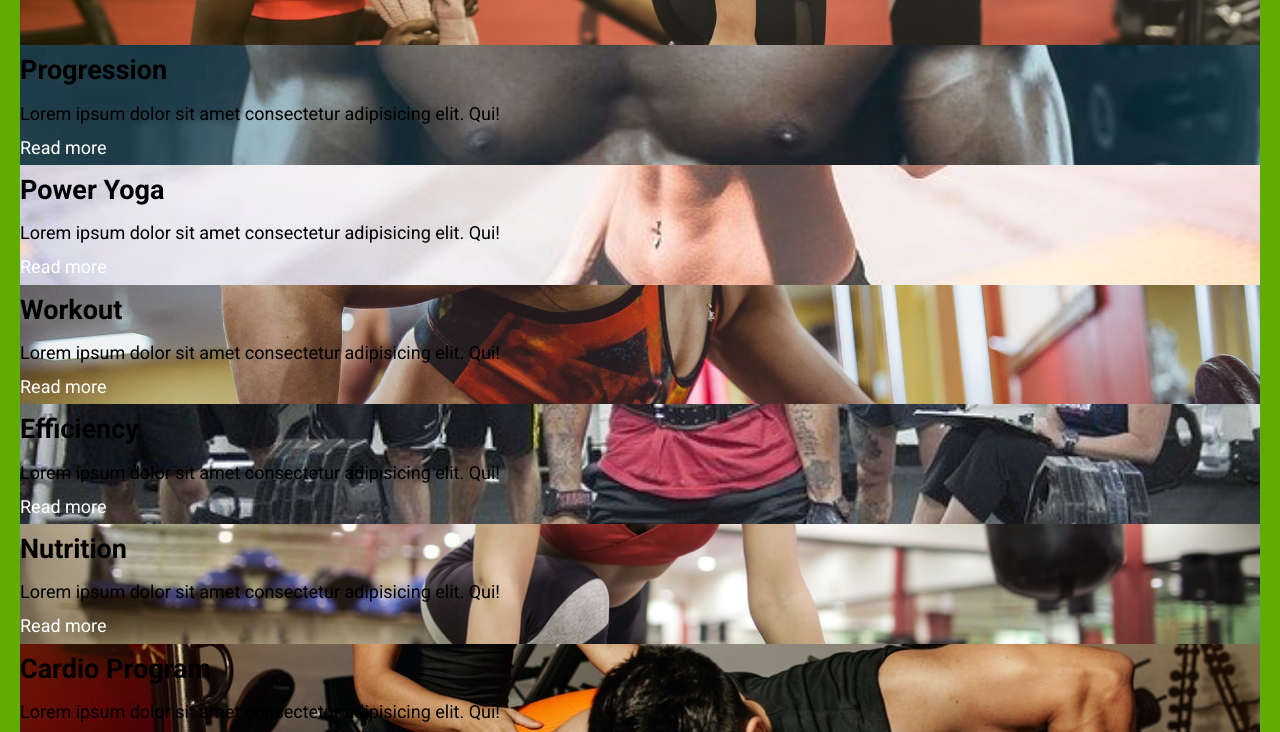
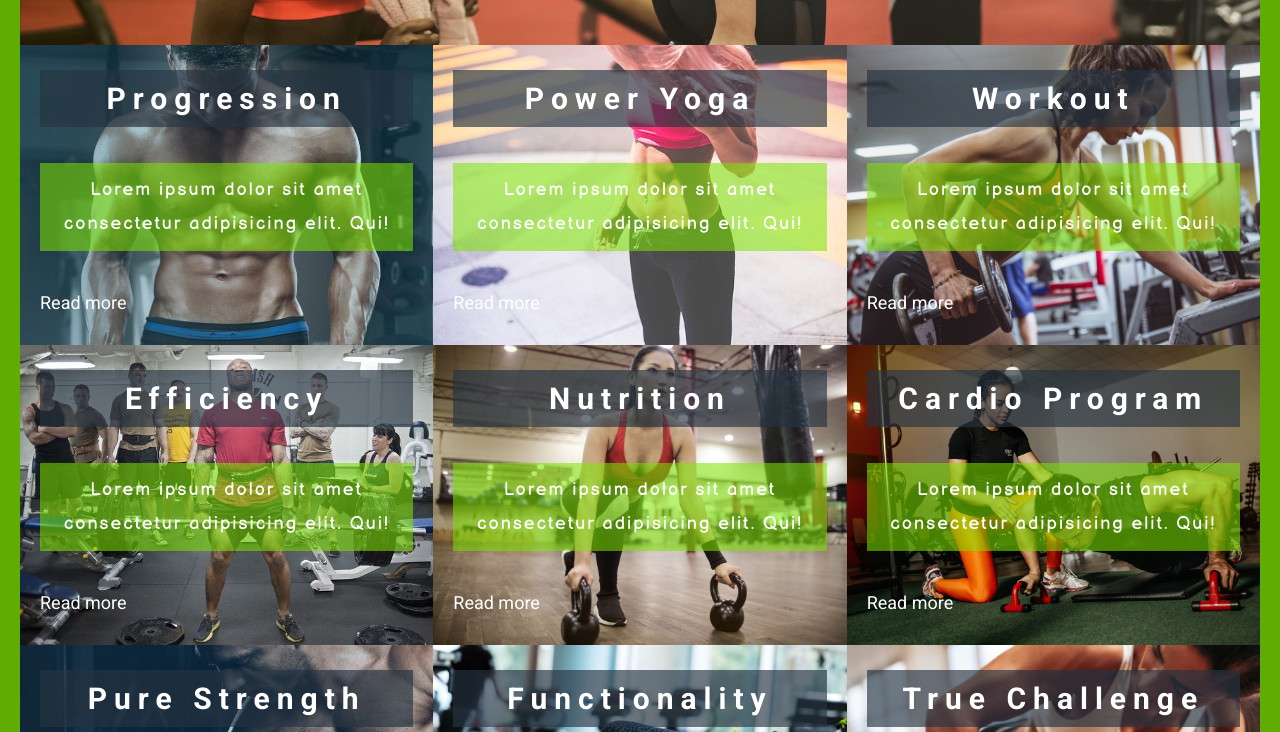
Before and after one commit to Widoguaiquirian/fluidGymnasticweb, a website: page index.html in a window 1280 px wide. Shown: the part 1257-1989 px from the top of the page. Drawn offline with Linux system fonts and the light colour scheme.

Commit message:
Features

```diff
--- a/sass/components/_features.scss
+++ b/sass/components/_features.scss
@@ -1,6 +1,7 @@
 .features {
    grid-column: 2/10;
-   background-color: var(--color-secondary);
+   display: grid;
+   grid-template-columns: repeat(auto-fit, minmax(40rem, 1fr));
 
    &__content:first-child {
       background-image: url(/images/features/features-1.jpg);
@@ -46,4 +47,28 @@
       background-image: url(/images/features/features-9.jpg);
       @include bgImages;
    }
+
+   &__content {
+      display: grid;
+      grid-gap: 2vw;
+      padding: 2rem;
+      height: 30rem;
+      align-items: center;
+
+      &--title {
+         @include sec-heading;
+         text-align: center;
+         font-weight: $font-weight-bold;
+         letter-spacing: 0.7rem;
+         background-color: var(--color-tertiary-m);
+      }
+
+      &--para {
+         @include sec-para;
+         text-align: center;
+         background-color: var(--color-primary-m);
+         font-weight: $font-size-medium;
+         padding: 1rem;
+      }
+   }
 }
```
Also changed, not shown: css/main.css.
